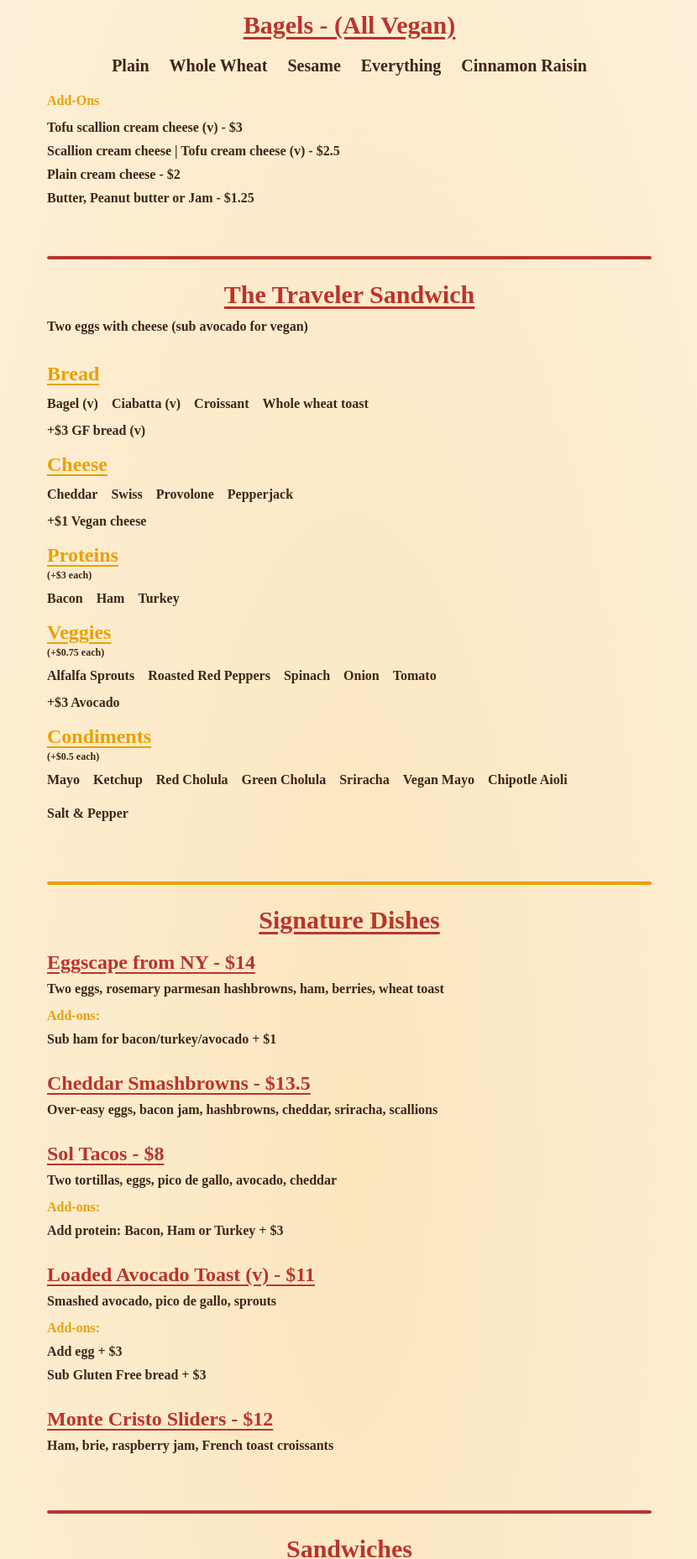
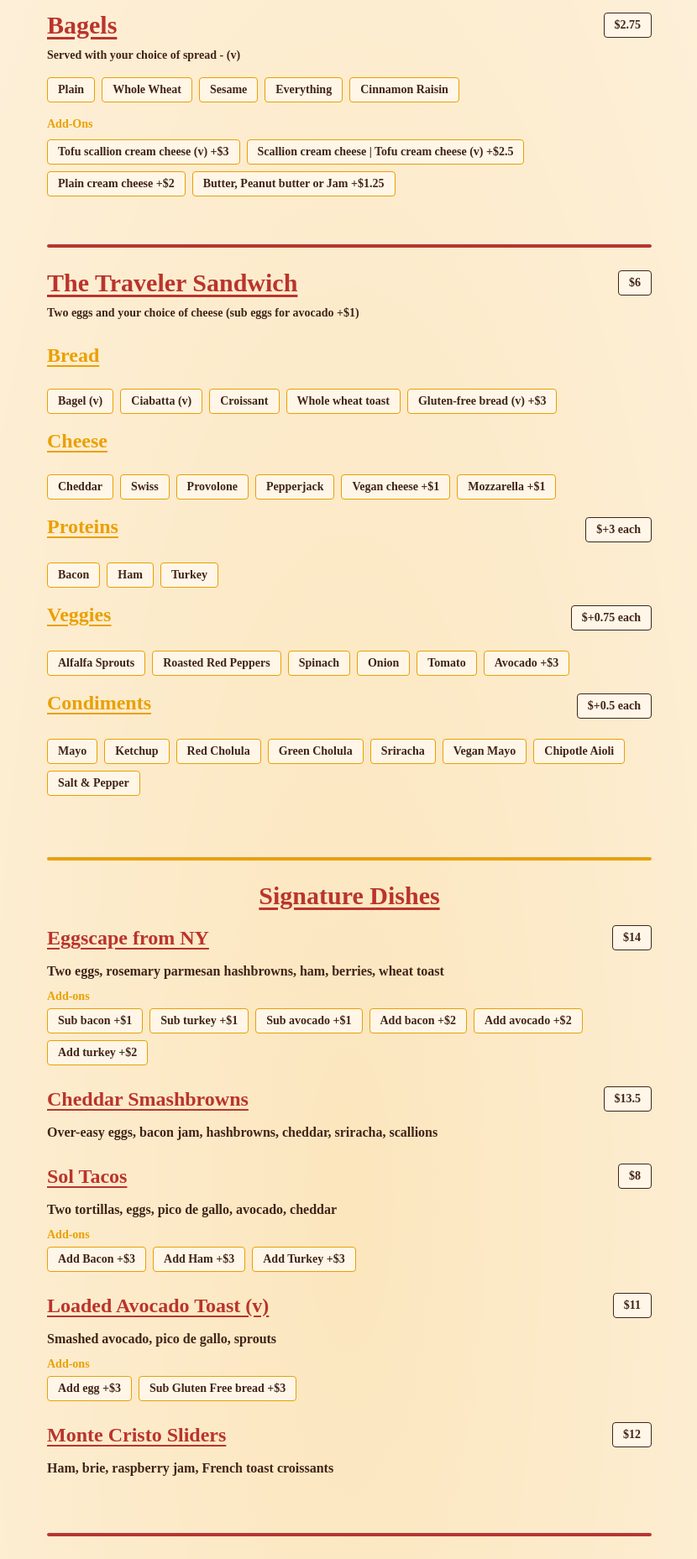
Before and after one commit to RosarioManny/Nomad-Cafe, a React (Vite) app: page /menu in a window 1280 px wide. Shown: the part 780-2637 px from the top of the page at 84% size, without its empty margins (224-1054 px from the left). Built offline with nearby package versions, Linux system fonts and the light colour scheme.

Commit message:
Menu Breakfast Price and Pills

```diff
--- a/src/components/Menu/submenu/MenuBreakfast.jsx
+++ b/src/components/Menu/submenu/MenuBreakfast.jsx
@@ -14,18 +14,50 @@ export const MenuBreakfast = () => {
   const travelerSandwich = getTravelerSandwich()
   const travelerOptions = travelerSandwich.options[0]
 
+  const PricePill = ({ price }) => (
+    <span className="bg-oatmilk border border-espresso px-3 py-1 rounded text-sm font-semibold whitespace-nowrap">
+      ${price}
+    </span>
+  )
+
+  const Pill = ({ children }) => (
+    <li className="border border-gamboge bg-oatmilk px-3 py-1 rounded text-sm">
+      {children}
+    </li>
+  )
+
+  const AdvisoryNote = ({ children, ariaLabel }) => (
+    <p
+      className="text-espresso/80 italic my-4 px-4 py-1 shadow-sm w-fit bg-oatmilk border-l-espresso border-l-2 rounded-r-lg"
+      aria-label={ariaLabel}
+    >
+      {children}
+    </p>
+  )
+
+  const ItemRow = ({ id, name, price }) => (
+    <div className="flex items-center justify-between gap-4 mb-3">
+      <h3
+        id={id}
+        className={`${theme.color.text.primary} ${theme.text.underline} ${theme.text.menuHeading}`}
+      >
+        {name}
+      </h3>
+      <PricePill price={price} />
+    </div>
+  )
+
   return (
     <>
-      <ScrollToAnchor/>
-      {/* Skip link for screen readers */}
+      <ScrollToAnchor />
+
       <a
-        href="#breakfast-menu"
+        href="#breakfast-menu-content"
         className="sr-only focus:not-sr-only focus:absolute focus:top-4 focus:left-4 bg-white p-2 z-50 rounded"
       >
         Skip to breakfast menu
       </a>
 
-      {/* Menu Items */}
       <section
         id="breakfast-menu"
         className={`flex flex-col items-start mx-auto px-4 sm:px-6 max-w-3xl w-full ${theme.color.text.default}`}
@@ -33,150 +65,101 @@ export const MenuBreakfast = () => {
         role="region"
       >
         <h1 id="breakfast-menu-heading" className="sr-only">Breakfast Menu</h1>
-        <p
-            className="
-              text-espresso/80 italic
-              my-4 px-4 py-1 shadow-sm
-              w-fit
-              bg-oatmilk
-              border-l-espresso border-l-2
-              rounded-r-lg "
-            aria-label="Vegan & Gluten-Free indicator"
-          >
+
+        <AdvisoryNote ariaLabel="Vegan and Gluten-Free indicator">
           (v) = Vegan | GF = Gluten Free
-          </p>
+        </AdvisoryNote>
+
         {/* Bagels */}
         <section
           className="w-full mb-8"
           aria-labelledby="bagels-heading"
         >
+          <div className="flex items-center justify-between gap-4 mb-2">
             <h2
               id="bagels-heading"
-            className={`
-              ${theme.color.text.primary}
-              ${theme.text.underline}
-              ${theme.text.subheading}
-              ${theme.layout.text} text-left mb-4
-            `}
+              className={`${theme.color.text.primary} ${theme.text.underline} ${theme.text.subheading} ${theme.layout.text} text-left`}
             >
-            {bagels.category} - (All Vegan)
+              {bagels.category}
             </h2>
+            <PricePill price={bagels.price} />
+          </div>
+
+          <p className="text-left mb-4 text-sm">{bagels.description}</p>
 
           <ul
-            className="flex flex-wrap gap-3 justify-center md:gap-6 my-4"
+            className="flex flex-wrap justify-left gap-2 my-4"
             aria-label="Bagel varieties"
           >
             {bagels.variants.map((variant, i) => (
-              <li
-                className={`${theme.text.body} `}
-                key={i}
-              >
-                {variant}
-              </li>
+              <Pill key={i}>{variant}</Pill>
             ))}
           </ul>
 
-          <h3 className={`${theme.color.text.secondary} text-left mb-2`}>Add-Ons</h3>
+          <p className={`${theme.color.text.secondary} text-left mb-2 text-sm font-semibold`}>
+            Add-Ons
+          </p>
           <ul
-            className="space-y-1"
+            className="flex flex-wrap gap-2"
             aria-label="Bagel add-ons"
           >
             {bagels.addOns.map((addOn, i) => (
-              <li key={i} className="text-left">
-                {addOn.name} - ${addOn.price}
-              </li>
+              <Pill key={i}>{addOn.name} +${addOn.price}</Pill>
             ))}
           </ul>
         </section>
 
-        <hr
-          className={`${theme.layout.hr} ${theme.color.background.primary} w-full my-6`}
-          aria-hidden="true"
-        />
+        <hr className={`${theme.layout.hr} ${theme.color.background.primary} w-full my-6`} aria-hidden="true" />
 
-        {/* Traveler */}
+        {/* Traveler Sandwich */}
         <section
           className="w-full mb-8"
           aria-labelledby="traveler-heading"
         >
-          <div className="flex flex-col">
+            <div className="flex items-center justify-between gap-4 mb-2">
             <h2
-              id="traveler-heading"
-              className={`
-                ${theme.color.text.primary}
-                ${theme.text.underline}
-                ${theme.text.subheading}
-                ${theme.layout.text} text-left mb-2
-              `}
+              id="bagels-heading"
+              className={`${theme.color.text.primary} ${theme.text.underline} ${theme.text.subheading} ${theme.layout.text} text-left`}
             >
               {travelerSandwich.category}
             </h2>
-            <p className="text-left mb-4">{travelerSandwich.description}</p>
+            <PricePill price={travelerSandwich.price} />
           </div>
 
-          {/* Traveler Ingredients */}
+          <p className="text-left mb-6 text-sm">{travelerSandwich.description}</p>
+
           <div role="list">
             {Object.entries(travelerOptions).map(([category, options]) => (
               <div
                 key={category}
-                className="flex flex-col items-start my-3"
+                className="flex flex-col items-start my-4"
                 role="listitem"
               >
-                {options.price ? (
-                  <div className="flex flex-col items-start mb-2">
-                    <h3
-                      className={`
-                        ${theme.color.text.secondary}
-                        ${theme.text.underline}
-                        ${theme.text.menuHeading} text-left
-                      `}
-                    >
+                <div className="flex items-baseline justify-between w-full gap-2 mb-6 ">
+                  <h3 className={`${theme.color.text.secondary} ${theme.text.underline} ${theme.text.menuHeading} text-left`}>
                     {category}
                   </h3>
-                    <p className="text-xs text-left"> (+${options.price} each) </p>
+                  {options.price && (
+                    <PricePill price={`+${options.price} each`} />
+                  )}
                 </div>
-                ) : (
-                  <h3 className={`
-                    ${theme.color.text.secondary}
-                    ${theme.text.underline}
-                    ${theme.text.menuHeading} text-left mb-2
-                  `}>
-                    {category}
-                  </h3>
-                )}
 
-                <div className="base-options w-full">
                 <ul
-                    className="flex flex-wrap gap-2 md:gap-4"
+                  className="flex flex-wrap gap-2"
                   aria-label={`${category} options`}
                 >
                   {options.base.map((item, index) => (
-                      <li
-                        className="text-left"
-                        key={`${category}-base-${index}`}
-                      >
-                        {item}
-                      </li>
+                    <Pill key={`${category}-base-${index}`}>{item}</Pill>
                   ))}
                 </ul>
-                </div>
 
-                {options.premium && (
-                  <div className="w-full text-left mt-2">
-                    <p>
-                      +${options.premium.price} {options.premium.name}
-                    </p>
-                  </div>
-                )}
+
               </div>
             ))}
           </div>
         </section>
 
-        <hr
-          className={`${theme.layout.hr} ${theme.color.background.accent} w-full my-6`}
-          aria-hidden="true"
-        />
+        <hr className={`${theme.layout.hr} ${theme.color.background.accent} w-full my-6`} aria-hidden="true" />
 
         {/* Signature Dishes */}
         <section
@@ -185,12 +168,7 @@ export const MenuBreakfast = () => {
         >
           <h2
             id="signature-dishes-heading"
-            className={`
-              ${theme.color.text.primary}
-              ${theme.text.underline}
-              ${theme.text.subheading}
-              ${theme.layout.text} text-left mb-4
-            `}
+            className={`${theme.color.text.primary} ${theme.text.underline} ${theme.text.subheading} ${theme.layout.text} text-left mb-4`}
           >
             {signatureDishes.category}
           </h2>
@@ -203,25 +181,19 @@ export const MenuBreakfast = () => {
                 role="article"
                 aria-labelledby={`dish-${i}`}
               >
-                <h3
-                  id={`dish-${i}`}
-                  className={`
-                    ${theme.color.text.primary}
-                    ${theme.text.underline}
-                    ${theme.text.menuHeading} mb-1
-                  `}
-                >
-                  {dish.name} - ${dish.price}
-                </h3>
-                <p className="mb-2"> {dish.description}</p>
+                <ItemRow id={`dish-${i}`} name={dish.name} price={dish.price} />
+                <p className="mb-2">{dish.description}</p>
                 {dish.modifiers && (
                   <div>
-                    <p className={`${theme.color.text.secondary} mb-1`}>Add-ons:</p>
-                    <ul className="space-y-1">
-                      {dish.modifiers.map((mods, i) => (
-                        <li key={i}>
-                          {mods.name} + ${mods.price}
-                        </li>
+                    <p className={`${theme.color.text.secondary} text-sm font-semibold mb-1`}>
+                      Add-ons
+                    </p>
+                    <ul
+                      className="flex flex-wrap gap-2"
+                      aria-label={`${dish.name} add-ons`}
+                    >
+                      {dish.modifiers.map((mod, i) => (
+                        <Pill key={i}>{mod.name} +${mod.price}</Pill>
                       ))}
                     </ul>
                   </div>
@@ -231,10 +203,7 @@ export const MenuBreakfast = () => {
           </div>
         </section>
 
-        <hr
-          className={`${theme.layout.hr} ${theme.color.background.primary} w-full my-6`}
-          aria-hidden="true"
-        />
+        <hr className={`${theme.layout.hr} ${theme.color.background.primary} w-full my-6`} aria-hidden="true" />
 
         {/* Sandwiches */}
         <section
@@ -243,29 +212,16 @@ export const MenuBreakfast = () => {
         >
           <h2
             id="sandwiches-heading"
-            className={`
-              ${theme.color.text.primary}
-              ${theme.text.underline}
-              ${theme.text.subheading}
-              ${theme.layout.text} text-left mb-4
-            `}
+            className={`${theme.color.text.primary} ${theme.text.underline} ${theme.text.subheading} ${theme.layout.text} text-left mb-4`}
           >
             {sandwiches.category}
           </h2>
-          <p
-            className="
-              text-espresso/80 italic
-              my-4 px-2 py-1 shadow-sm
-              w-fit
-              bg-oatmilk
-              border-l-espresso border-l-2
-              rounded-r-lg "
-            aria-label="Sandwich Substitution information"
-          >
+
+          <AdvisoryNote ariaLabel="Sandwich substitution information">
             GF bread or avocado substitutions available (additional charge)
-          </p>
+          </AdvisoryNote>
 
-          <div className="space-y-6 mb-4">
+          <div className="space-y-6 mb-6">
             {sandwiches.items.map((dish, i) => (
               <div
                 key={i}
@@ -273,44 +229,26 @@ export const MenuBreakfast = () => {
                 role="article"
                 aria-labelledby={`sandwich-${i}`}
               >
-                <h3
-                  id={`sandwich-${i}`}
-                  className={`
-                    ${theme.color.text.primary}
-                    ${theme.text.underline}
-                    ${theme.text.menuHeading} mb-1
-                  `}
-                >
-                  {dish.name} - ${dish.price}
-                </h3>
-                <p> {dish.description}</p>
+                <ItemRow id={`sandwich-${i}`} name={dish.name} price={dish.price} />
+                <p>{dish.description}</p>
               </div>
             ))}
           </div>
 
-          <div className="text-left">
-            <p className={`${theme.color.text.secondary} mb-2`}>Add-Ons:</p>
+          <p className={`${theme.color.text.secondary} text-sm font-semibold mb-2`}>
+            Add-Ons
+          </p>
           <ul
-              className="flex flex-wrap gap-4"
+            className="flex flex-wrap gap-2"
             aria-label="Sandwich add-ons"
           >
             {sandwichAddOns.map((item, i) => (
-                <li
-                  className="flex gap-1"
-                  key={i}
-                >
-                  <span>{item.name} -</span>
-                  <span className={`${theme.color.text.primary}`}>${item.price}</span>
-                </li>
+              <Pill key={i}>{item.name} +${item.price}</Pill>
             ))}
           </ul>
-          </div>
         </section>
 
-        <hr
-          className={`${theme.layout.hr} ${theme.color.background.accent} w-full my-6`}
-          aria-hidden="true"
-        />
+        <hr className={`${theme.layout.hr} ${theme.color.background.accent} w-full my-6`} aria-hidden="true" />
 
         {/* Sides */}
         <section
@@ -319,11 +257,7 @@ export const MenuBreakfast = () => {
         >
           <h2
             id="sides-heading"
-            className={`
-              ${theme.text.subheading}
-              ${theme.color.text.secondary}
-              ${theme.layout.text} text-left mb-4
-            `}
+            className={`${theme.text.subheading} ${theme.color.text.secondary} ${theme.layout.text} text-left mb-4`}
           >
             {sides.category}
           </h2>
@@ -339,18 +273,15 @@ export const MenuBreakfast = () => {
                 className="flex justify-between items-center border-b border-gamboge py-3"
                 role="listitem"
               >
-                <h3 className={`
-                  ${theme.color.text.primary}
-                  ${theme.text.body}
-                `}>
+                <h3 className={`${theme.color.text.primary} ${theme.text.body}`}>
                   {dish.name}
                 </h3>
-                <p className={`${theme.color.text.default}`}>${dish.price}</p>
+                <PricePill price={dish.price} />
               </div>
             ))}
           </div>
         </section>
       </section>
     </>
-  );
-};
+  )
+}
--- a/src/components/Menu/submenu/MenuPastries.jsx
+++ b/src/components/Menu/submenu/MenuPastries.jsx
@@ -5,16 +5,7 @@ import { useEffect } from "react";
 
 export const MenuPastries = () => {
   const pastries = pastrySweets();
-  // console.log(pastries)
-  useEffect(() => {
-    pastries.items.forEach(element => {
-      if (element.varients) {
-        console.log("Has Varients", element)
-      } else {
-        console.log("No Varients", element)
-      }
-    });
-  })
+
 
   return (
     <>
--- a/src/database/menuItems.js
+++ b/src/database/menuItems.js
@@ -1,7 +1,7 @@
 const menuItems = [
   {
     category: "Bagels",
-    description: "All vegan",
+    description: "Served with your choice of spread - (v)",
     price: 2.75,
     variants: ["Plain", "Whole Wheat", "Sesame", "Everything", "Cinnamon Raisin"],
     addOns: [
@@ -13,26 +13,23 @@ const menuItems = [
   },
   {
     category: "The Traveler Sandwich",
-    description: "Two eggs with cheese (sub avocado for vegan)",
+    description: "Two eggs and your choice of cheese (sub eggs for avocado +$1)",
     price: 6,
     options:[
       {
         Bread: {
-          base: ["Bagel (v)", "Ciabatta (v)", "Croissant", "Whole wheat toast"],
-          premium: { name: "GF bread (v)", price: 3 }
+          base: ["Bagel (v)", "Ciabatta (v)", "Croissant", "Whole wheat toast", "Gluten-free bread (v) +$3"],
         },
         Cheese: {
-          base: ["Cheddar", "Swiss", "Provolone", "Pepperjack"],
-          premium: { name: "Vegan cheese", price: 1 }
+          base: ["Cheddar", "Swiss", "Provolone", "Pepperjack", "Vegan cheese +$1", "Mozzarella +$1"]
         },
         Proteins: {
           base: [ "Bacon", "Ham", "Turkey" ],
           price: 3
         },
         Veggies: {
-          base: ["Alfalfa Sprouts", "Roasted Red Peppers", "Spinach", "Onion", "Tomato"],
+          base: ["Alfalfa Sprouts", "Roasted Red Peppers", "Spinach", "Onion", "Tomato", "Avocado +$3"],
           price: .75,
-          premium:{ name: "Avocado", price: 3}
         },
         Condiments: {
           base: ["Mayo", "Ketchup", "Red Cholula", "Green Cholula", "Sriracha", "Vegan Mayo", "Chipotle Aioli", "Salt & Pepper"],
@@ -49,7 +46,12 @@ const menuItems = [
         price: 14,
         description: "Two eggs, rosemary parmesan hashbrowns, ham, berries, wheat toast",
         modifiers: [
-          { name: "Sub ham for bacon/turkey/avocado", price: 1 }
+          { name: "Sub bacon", price: 1 },
+          { name: "Sub turkey", price: 1 },
+          { name: "Sub avocado", price: 1 },
+          { name: "Add bacon", price: 2 },
+          { name: "Add avocado", price: 2 },
+          { name: "Add turkey", price: 2 },
         ]
       },
       {
@@ -62,7 +64,9 @@ const menuItems = [
         price: 8,
         description: "Two tortillas, eggs, pico de gallo, avocado, cheddar",
         modifiers: [
-          { name: "Add protein: Bacon, Ham or Turkey", price: 3 }
+          { name: "Add Bacon", price: 3 },
+          { name: "Add Ham", price: 3 },
+          { name: "Add Turkey", price: 3 }
         ]
       },
       {
@@ -115,7 +119,8 @@ const menuItems = [
   {
     category: "Sides",
     items: [
-      { name: "Greek yogurt, berries & honey", price: 6 },
+      { name: "Greek yogurt, berries & honey",
+        price: 6 },
       {
         name: "Rosemary parmesan hashbrown",
         variants: ["Vegan (v)"],
@@ -132,8 +137,8 @@ const menuItems = [
       { name: "Side of bacon",
         price: 5
       },
-      { name: "Egg",
-        price: 2
+      { name: "Two Eggs",
+        price: 3
       }
     ]
   }
--- a/src/styles/themes.js
+++ b/src/styles/themes.js
@@ -12,7 +12,7 @@ export const theme  = {
     heading: "text-[1.6rem] md:text-5xl",
     firstLetter: "text-2xl md:text-4xl",
     subheading: "text-2xl md:text-3xl",
-    menuHeading: "text-lg md:text-2xl",
+    menuHeading: "text-xl md:text-2xl",
     body: "text-base md:text-xl ",
     advisoryText: "text-sm italic md:text-md",
     underline: "underline underline-offset-4",
--- a/src/utils/Menu/hooks/useMenuNavigation.js
+++ b/src/utils/Menu/hooks/useMenuNavigation.js
@@ -24,6 +24,7 @@ export const useMenuNavigation = (menuCategories, defaultCategory = 'breakfast')
       behavior: 'smooth'
     });
 
+    console.log(`Category changed to: ${category}`);
     // Update URL with current category
     if (category && category !== defaultCategory) {
       navigate(`/menu#${category}`, { replace: true });
```
Lines whose indentation alone changed are shown as unchanged.
